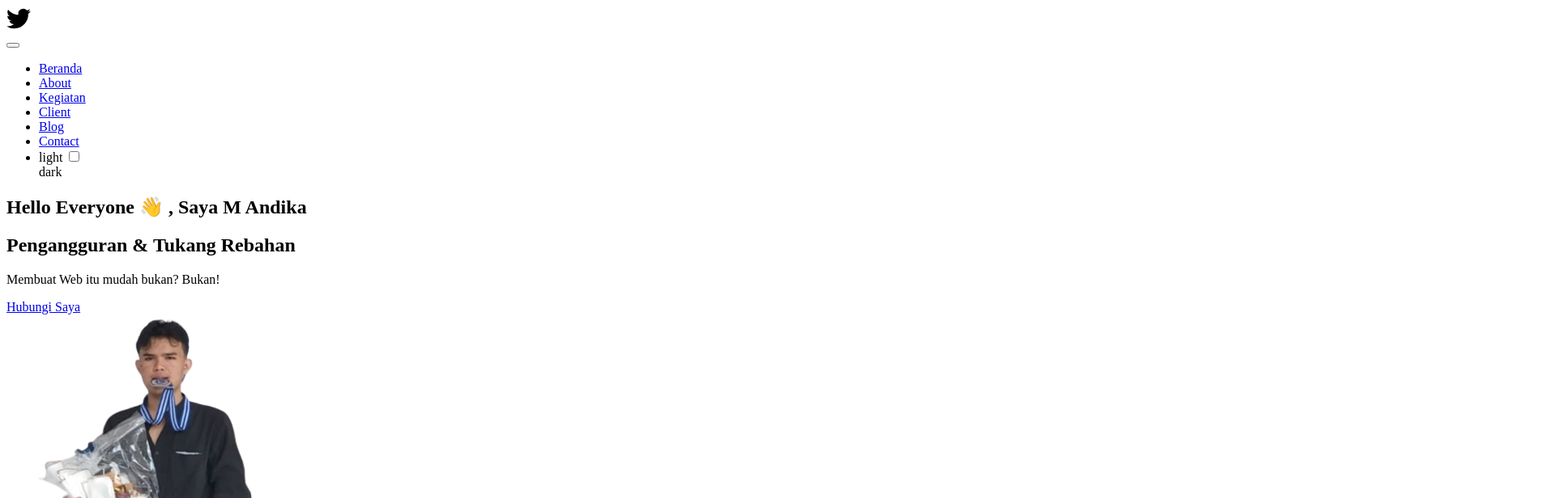
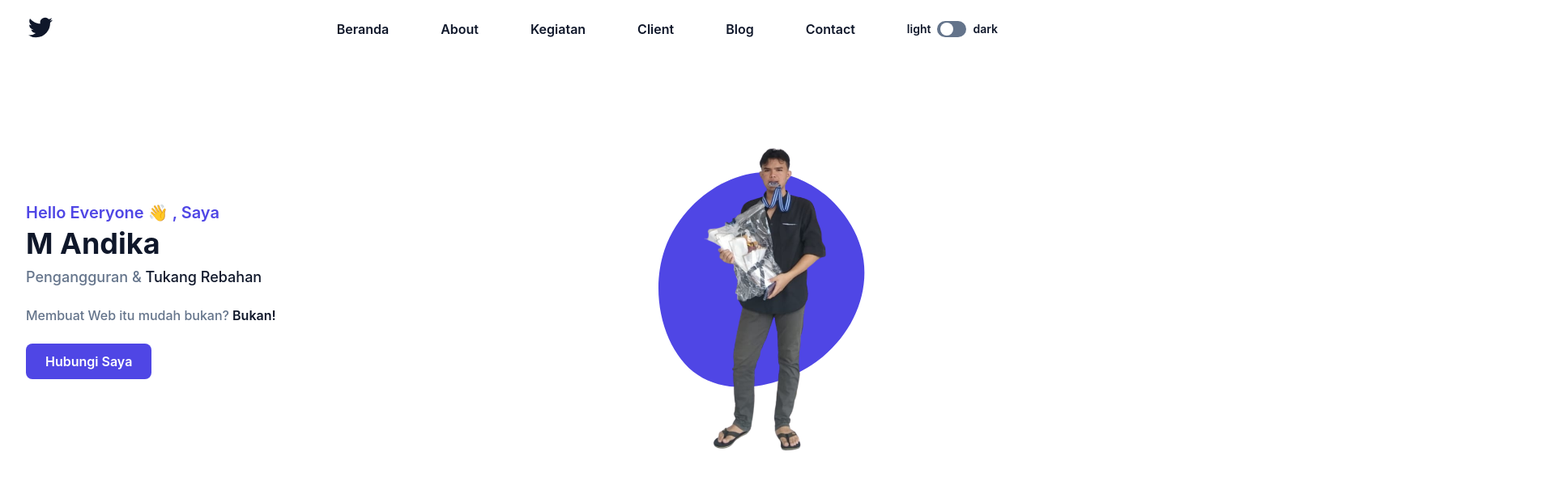
Before and after one commit to Andikaa03/tailwindcss-andika, a website: page index.html in a window 1280 px wide. Shown: the top 616 px of the page at 81% size, 1920 px wide, since content can reach past the window. Drawn offline with nearby package versions, Linux system fonts and the light colour scheme.

Commit message:
Update index.html

```diff
--- a/index.html
+++ b/index.html
@@ -6,7 +6,7 @@
     <meta name="viewport" content="width=device-width, initial-scale=1.0, maximum-scale=1.0">
 
     <!-- Link CSS -->
-    <link href="dist/output" rel="stylesheet">
+    <link href="dist/css/final.css" rel="stylesheet">
     <link rel="stylesheet" href="https://unpkg.com/aos@next/dist/aos.css" />
 </head>
 
```
